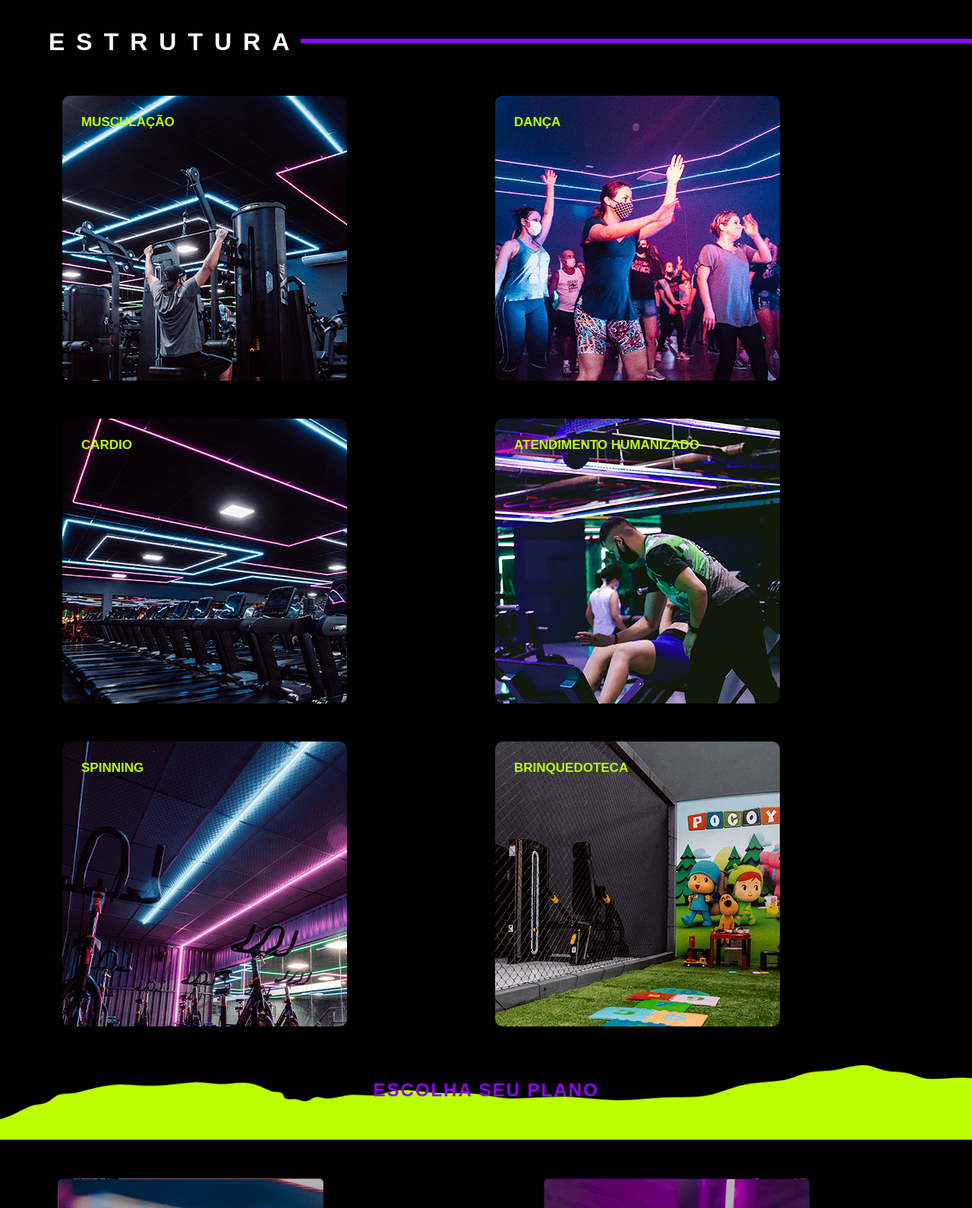
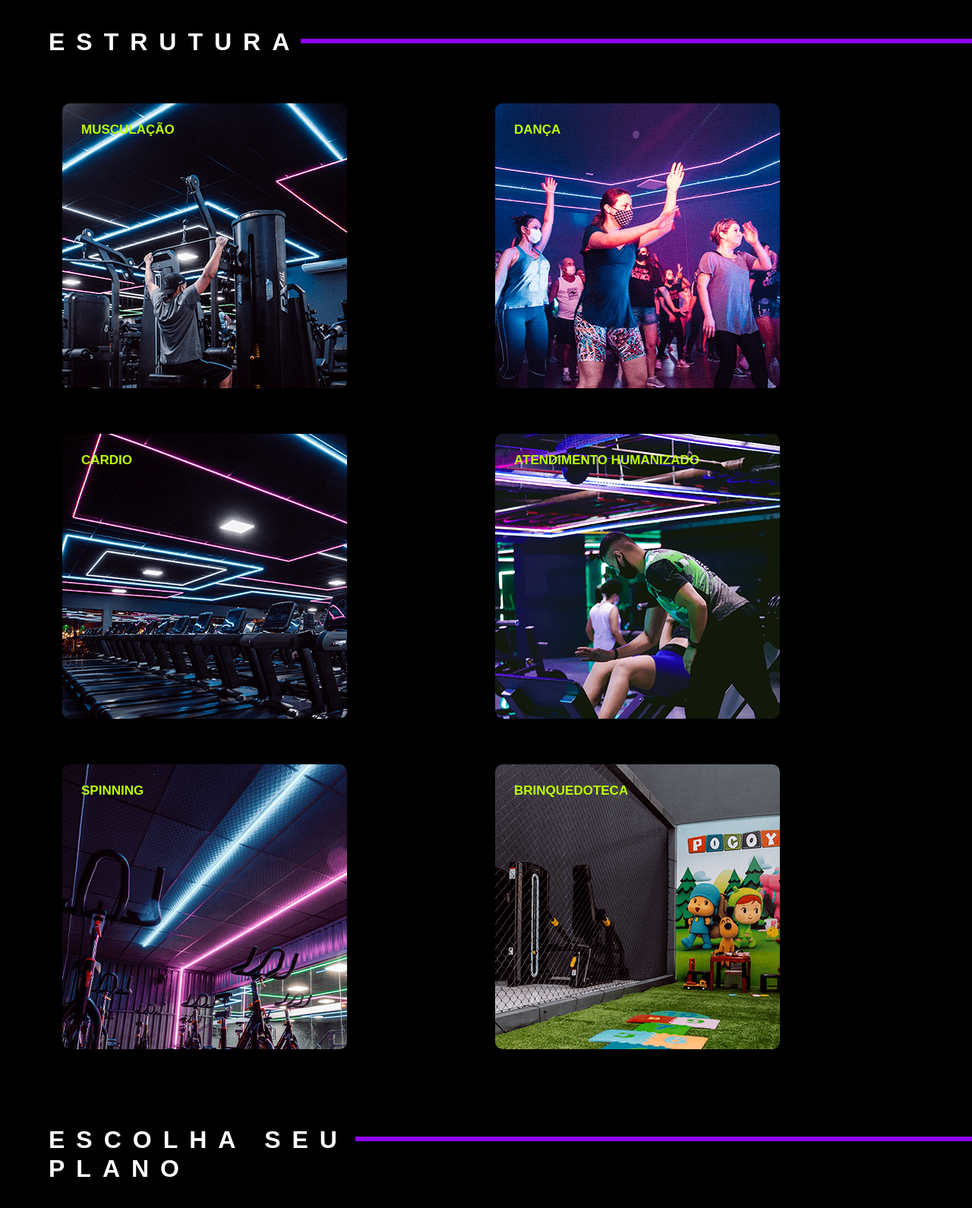
Before and after one commit to MateusOtto1/Engenharia-do-Corpo, a plain HTML site: page index.html in a window 1280 px wide. Shown: the part 860-2450 px from the top of the page at 76% size. Drawn offline with nearby package versions, Linux system fonts and the light colour scheme.

Commit message:
Completo

```diff
--- a/css/style.css
+++ b/css/style.css
@@ -13,14 +13,7 @@ body{
 }
 .logo{
     margin-left: 7vw;
-}
-
-.navcoloruni{
-    margin-left: 20vw;
-    color:rgb(255, 255, 255);
-    font-weight: 600;
-    font-size: 14px;
-    padding: 15px;
+    width:30vw;
 }
 
 .navcolor{
@@ -28,6 +21,10 @@ body{
     font-weight: 600;
     font-size: 14px;
     padding: 15px;
+}
+
+.navcolor:hover{
+    color:#bcff00;
 }
 
 .btnmat{
@@ -85,7 +82,7 @@ body{
     background-image: url(../imagens/Musculacao-1.png);
     width: 375px;
     height: 375px;
-    margin-top: 50px;
+    margin-top: 60px;
     float: left;
     border-radius: 10px;
 }
@@ -94,7 +91,7 @@ body{
     background-image: url(../imagens/Danca-1.png);
     width: 375px;
     height: 375px;
-    margin-top: 50px;
+    margin-top: 60px;
     float: left;
     border-radius: 10px;
 }
@@ -103,7 +100,7 @@ body{
     background-image: url(../imagens/Cardio-1.png);
     width: 375px;
     height: 375px;
-    margin-top: 50px;
+    margin-top: 60px;
     float: left;
     border-radius: 10px;
 }
@@ -111,7 +108,7 @@ body{
     background-image: url(../imagens/Atendimento-1.png);
     width: 375px;
     height: 375px;
-    margin-top: 50px;
+    margin-top: 60px;
     float: left;
     border-radius: 10px;
 }
@@ -119,7 +116,7 @@ body{
     background-image: url(../imagens/Bike-Indoor-1.png);
     width: 375px;
     height: 375px;
-    margin-top: 50px;
+    margin-top: 60px;
     float: left;
     border-radius: 10px;
 }
@@ -127,10 +124,9 @@ body{
     background-image: url(../imagens/Brinquedoteca-1.png);
     width: 375px;
     height: 375px;
-    margin-top: 50px;
+    margin-top: 60px;
     float: left;
     border-radius: 10px;
-    margin-bottom: 50px;
 }
 
 .descfoto{
@@ -141,19 +137,20 @@ body{
     margin-left: 25px;
 }
 
-.planos{
-text-align: center;
-color: #9100fa;
-letter-spacing:2px;
-font-weight: 800;
-font-size: 1.5rem;
-padding-top: 20px;
+.divestruturaplanos{
+    width:100%;
+    height:100px;
 }
 
-.gosma{
-    background-image: url(../imagens/gosma.png);
-    background-size: cover;
-    height: 100px;
+.planos{
+    margin-top: 100px;
+    margin-left: 5vw;
+    letter-spacing:15px;
+    font-weight: 600;
+    font-size: 2rem;
+    color: white;
+    font-family: "Core Sans D",sans-serif;
+    display:flex;
 }
 
 .plano1{
@@ -192,7 +189,7 @@ padding-top: 20px;
 
 .plano2{
     background-image: url(../imagens/planos-2.png);
-    filter: brightness(70%);
+    filter: brightness(75%);
     height: 600px;
     width: 350px;
     margin-bottom: 20px;
@@ -279,6 +276,11 @@ padding-top: 20px;
         margin-left: 4.5vw;
     }
 
+    .planos{
+        letter-spacing:10px;
+        font-size: 1.5rem;
+    }
+
     .plano1{
         margin-left: 2.5vw;
     }
--- a/index.html
+++ b/index.html
@@ -22,7 +22,7 @@
           <div class="collapse navbar-collapse" id="navbarSupportedContent">
             <ul class="navbar-nav me-auto mb-2 mb-lg-0">
               <li class="nav-item">
-                <a class="nav-link navcoloruni" aria-current="page" href="#">UNIDADES</a>
+                <a class="nav-link navcolor" aria-current="page" href="#">UNIDADES</a>
               </li>
 
               <div class="collapse navbar-collapse" id="navbarSupportedContent">
@@ -93,16 +93,10 @@
     </section>
 
     <section>
-      <div class="container-fluid">
-        <div class="row gosma">
-          <div class="col-3"></div>
-          <div class="col-6">
-            <h2 class="planos"> ESCOLHA SEU PLANO</h2>
-          </div>
-          <div class="col-3"></div>
-        </div>
+      <div class="divestruturaplanos">
+          <h2 class="planos">ESCOLHA SEU PLANO<div class="linha"></div></h2>
       </div>
-    </section>
+  </section>
 
     <section class="espaço">
       <div class="container-fluid">
```
Also changed, not shown: imagens/gosma.png (deleted).
